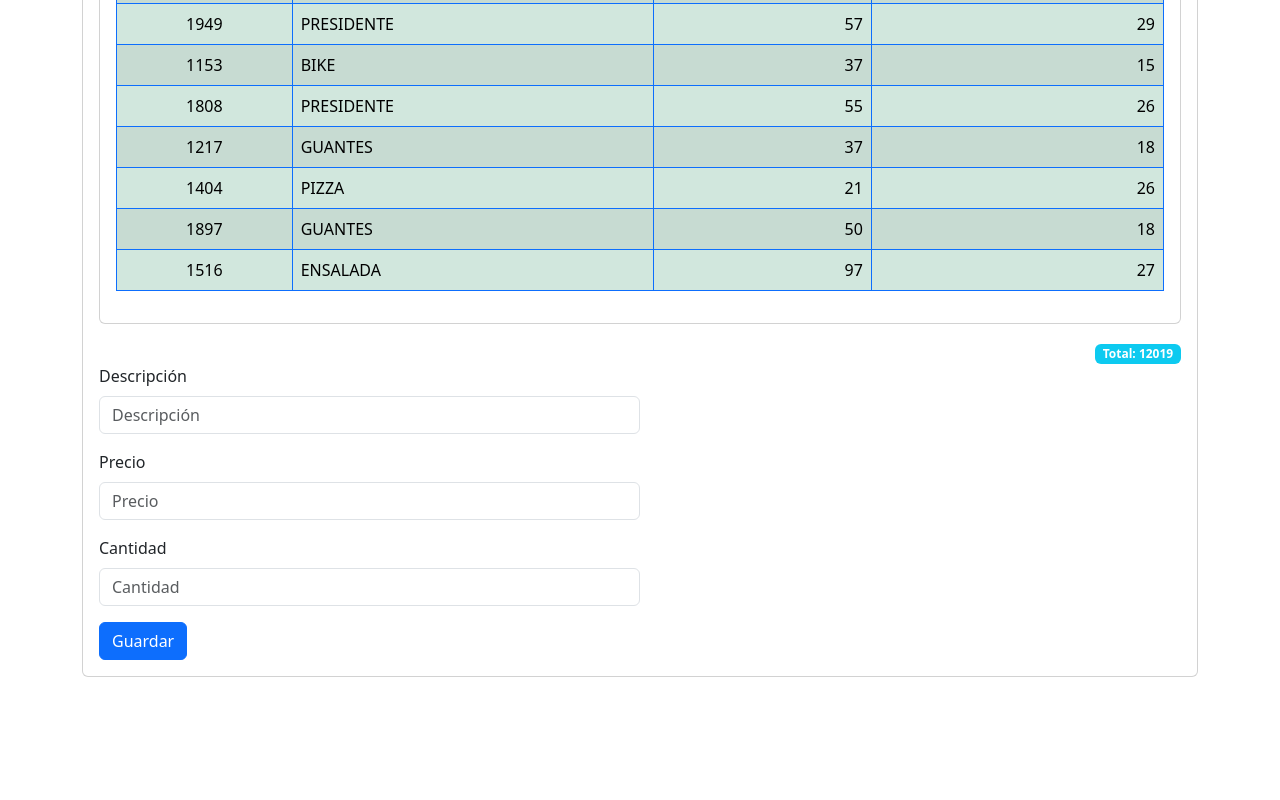
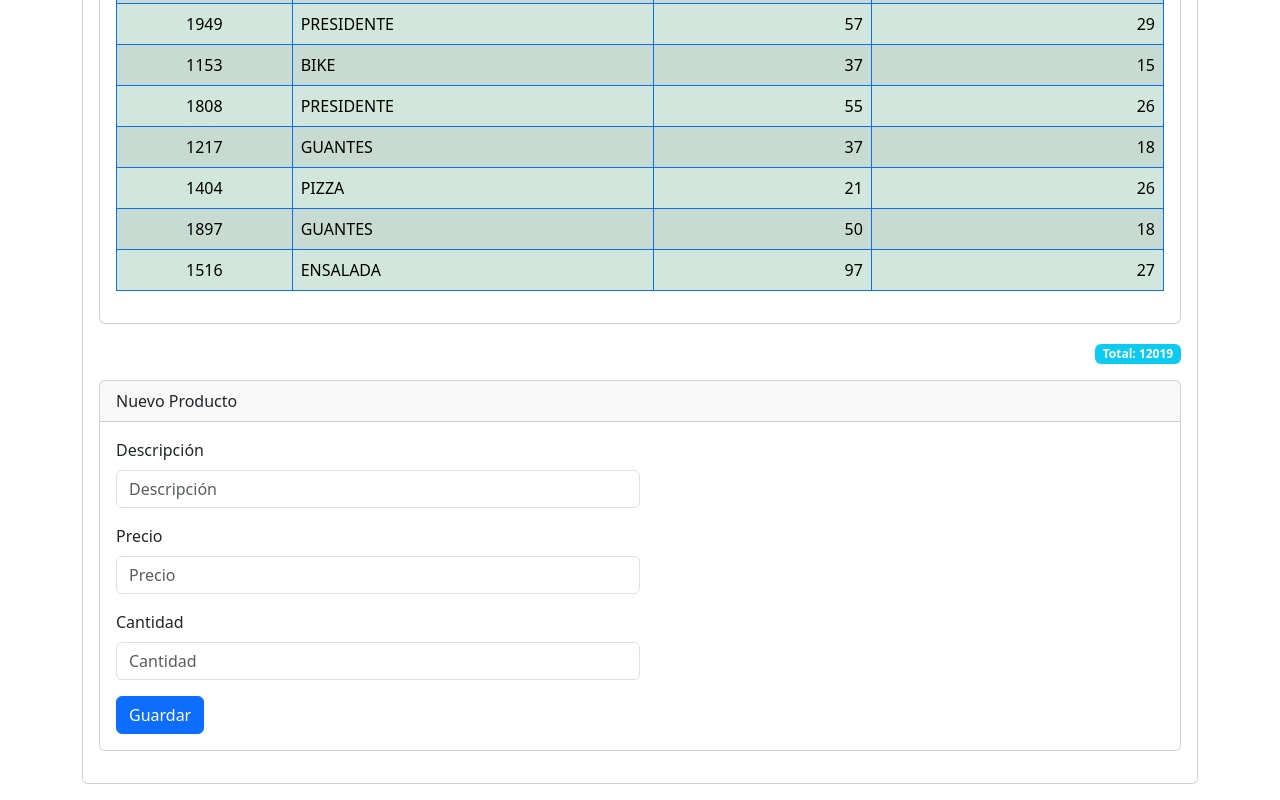
Before and after one commit to zutjmx/FacturaReactApp, a React (Vite) app: page / in a window 1280 px wide. Shown: the part 828-1628 px from the top of the page. Before the commit the page ends 1521 px from the top, so only its background shows below. Built offline with nearby package versions, Linux system fonts and the light colour scheme.

Commit message:
Se ordena FacturaApp.jsx

```diff
--- a/src/components/FacturaApp.jsx
+++ b/src/components/FacturaApp.jsx
@@ -9,8 +9,18 @@ import { VistaProductos } from './VistaProductos';
 import { VistaTotal } from './VistaTotal';
 
 export const FacturaApp = () => {
+  const [contadorItemId, setContadorItemId] = useState(2001);
   const [factura, setFactura] = useState(getFacturaVacia());
   const [items, setItems] = useState([]);
+  const [facturaItemState, setFacturaItemState] = useState({
+    descripcion: '',
+    precio: '',
+    cantidad: ''
+  });
+
+  const { id, descripcion: descFactura, cliente, empresa, total } = factura;
+
+  const {descripcion, precio, cantidad} = facturaItemState;
 
   useEffect(() => {
     const datos = getFactura();
@@ -18,19 +28,6 @@ export const FacturaApp = () => {
     setFactura(datos);
     setItems(datos.items);
   }, []);
-
-  const { id, descripcion: descFactura, cliente, empresa, items: initalItems, total } = factura;
-
-  const [facturaItemState, setFacturaItemState] = useState({
-    descripcion: '',
-    precio: '',
-    cantidad: ''
-  });
-
-  const {descripcion, precio, cantidad} = facturaItemState;
-
-  //const [items, setItems] = useState(initalItems);
-  const [contadorItemId, setContadorItemId] = useState(2001);
 
   const onInputChange = ({target: {name,value}}) => {
     setFacturaItemState({
@@ -130,6 +127,11 @@ export const FacturaApp = () => {
             {/* Componente productos fin*/}
             <VistaTotal total={total}/> {/* Componente total*/}
             {/* Componente formulario ini*/}
+            <div className="card my-3">
+              <div className="card-header">
+                Nuevo Producto
+              </div>
+              <div className="card-body">
                 <form className="w-50" onSubmit={event => onFacturaItemSubmit(event)}>
                   <div className="mb-3">
                     <label className="form-label">Descripción</label>
@@ -166,6 +168,8 @@ export const FacturaApp = () => {
                   </div>
                   <button type="submit" className="btn btn-primary">Guardar</button>
                 </form>
+              </div>
+            </div>
             {/* Componente formulario fin*/}
           </div>
         </div>
```
Lines whose indentation alone changed are shown as unchanged.
